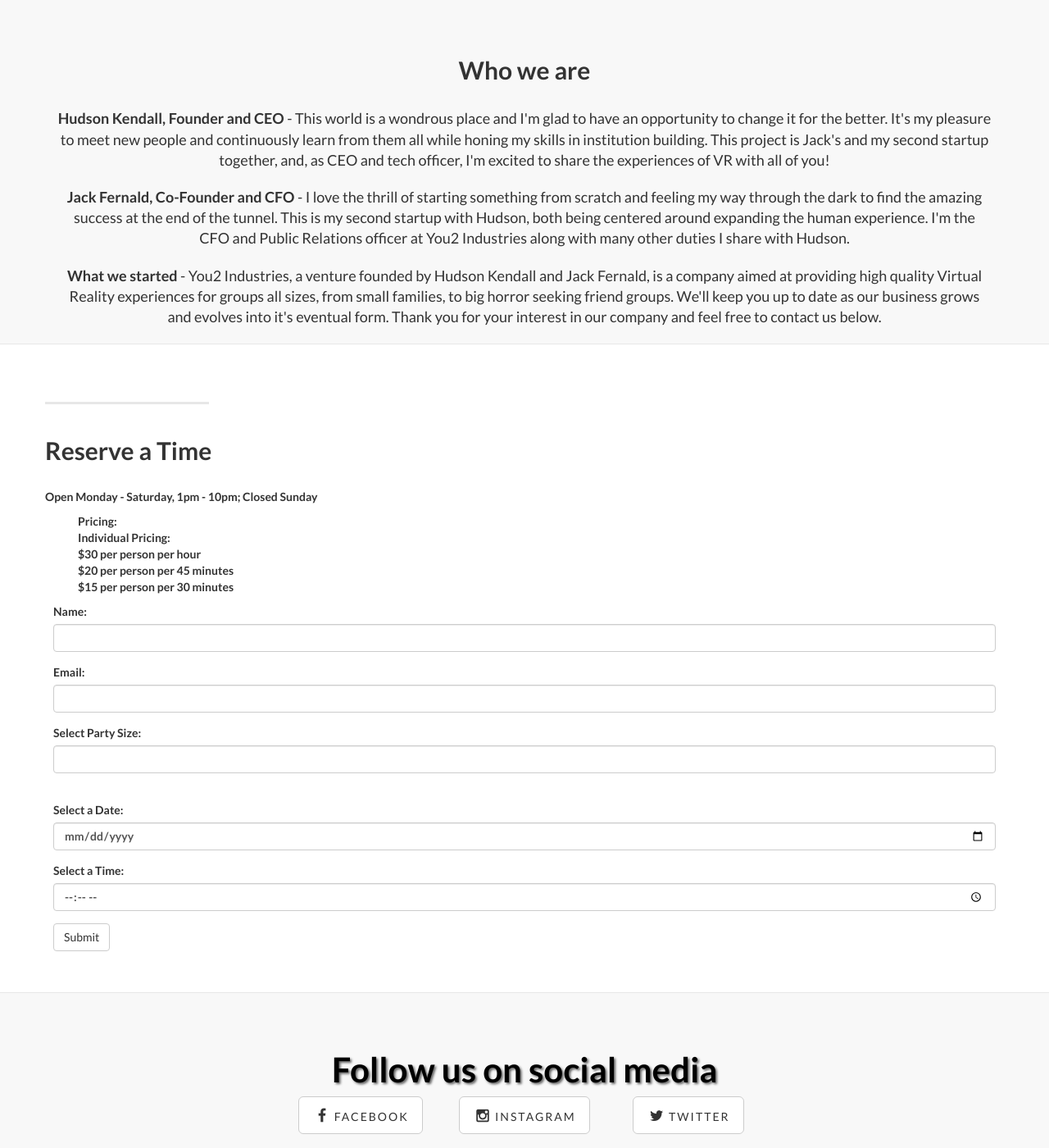
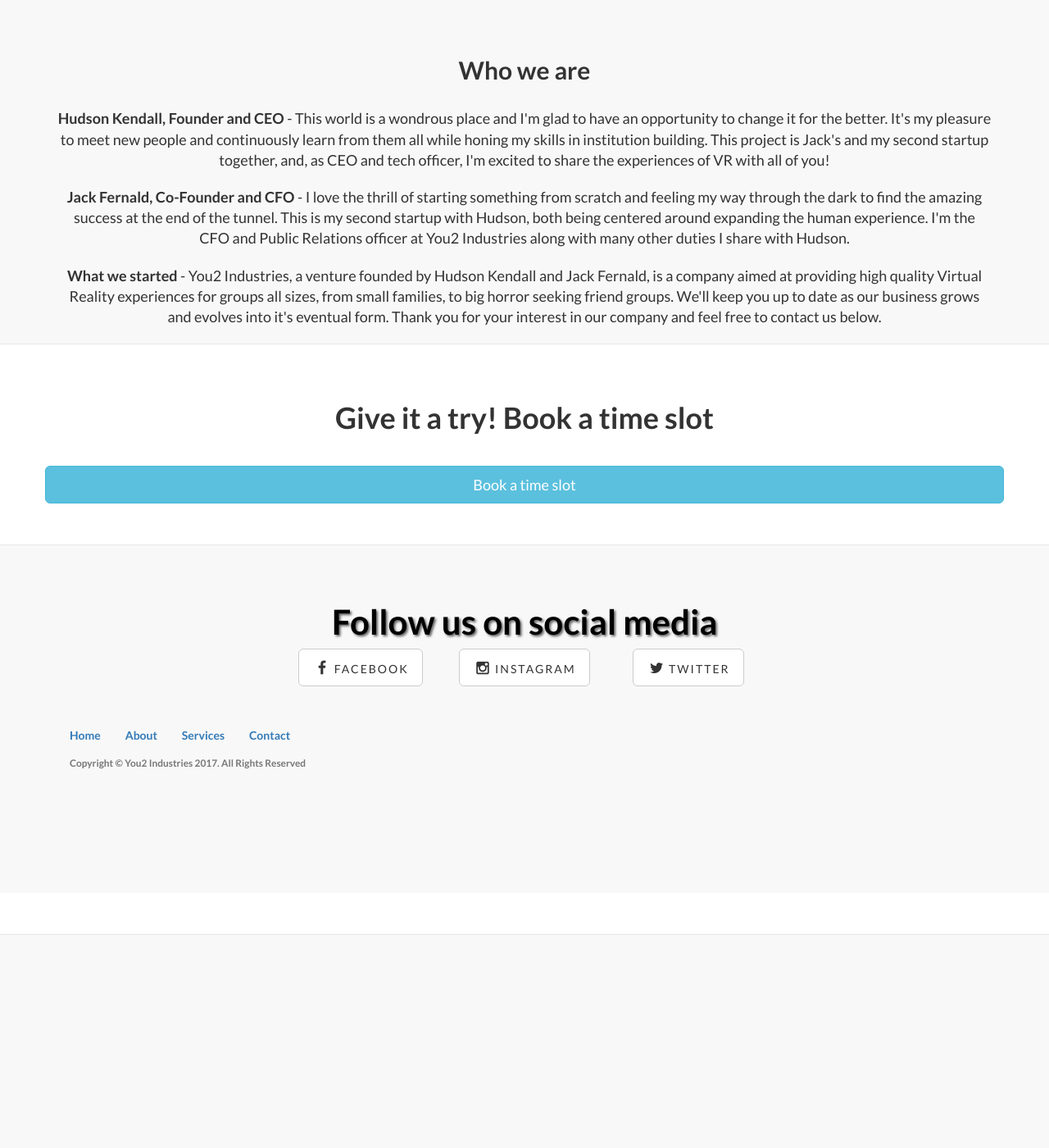
Before and after one commit to SuperContraptionGuy/GetInVRwebsite, a PHP site: page / in a window 1280 px wide. Shown: the part 4053-5453 px from the top of the page at 82% size. After the commit the page ends 5193 px from the top, so only its background shows below. Run offline with PHP 8.4, Linux system fonts and the light colour scheme; data that the repository does not hold is empty; some libraries are stand-ins or nearby versions.

Commit message:
Added square reservation

```diff
--- a/_css/landing-page.css
+++ b/_css/landing-page.css
@@ -238,16 +238,17 @@ blockquote {
     border-top: 3px solid #e7e7e7;
 }
 
+.booking{
+  padding-bottom: 2em;
+}
+
 .banner {
     padding: 100px 0;
     padding-top: 0;
     color: #f8f8f8;
     background-size: cover;
     background-color: #f8f8f8;
-
 }
-
-
 
 .banner h2 {
 
--- a/_html/index/index_1.php
+++ b/_html/index/index_1.php
@@ -316,53 +316,18 @@
     <a name="reserve"></a> <!-- Used to reference for the menu and buttons -->
       <div class="content-section-b"> <!-- div tag defines the class, which shifts the section to left -->
           <div class="container">
+            <div class="row">
+              <center><div class="booking">
+                <h1>Give it a try! Book a time slot</h1>
+              </div></center>
+            </div>
               <div class="row">
-                    <hr class="section-heading-spacer">
-                    <div class="clearfix"></div>
-                    <h2 class="section-heading">Reserve a Time</h2>
-                    <p>Open Monday - Saturday, 1pm - 10pm; Closed Sunday</p>
-                  <!-- A/B Price Testing goes here \/ -->
-
-                  <!-- Include -->
-                  <ul style="list-style-type:none;"><b>Pricing:</b>
-                    <li><b>Individual Pricing:</li>
-                    <li>$30 per person per hour</li>
-                    <li>$20 per person per 45 minutes</li>
-                    <li>$15 per person per 30 minutes</li>
-                    </ul>
-                  <!-- ============================== -->
-                    <div class="formmain">
-                    <form action="/formSubmit.php" method="POST">
-                      <div class="form-group">
-                        <label for="Name">Name:</label>
-                        <span style="width:10em;"><input type="Name" name="firstName" class="form-control keepStats" id="nameField" required></span>
-                      </div>
-                      <div class="form-group">
-                        <label for="email">Email:</label>
-                        <input type="email" name="emailAddress" class="form-control keepStats" id="email" required>
-                      </div>
-                      <div class="form-group">
-                        <label for="partsize">Select Party Size:</label>
-                        <span style="padding:5px;"><input type="number" name="numOfPeople" min="1" max="20" class="form-control keepStats" id="quantityField" required></span>
-                      </div>
-                      <div class="form-group">
-                        <label for="date">Select a Date:</label>
-                        <input type="date" name="date" class="form-control keepStats" id="date" required>
-                      </div>
-                      <div class="form-group">
-                        <label for="time">Select a Time:</label>
-                        <input type="time" name="time" class="form-control keepStats" id="time" required>
-                      </div>
-                      <input type="hidden" name="formType" value="reservation" />
-                      <button type="submit" class="btn btn-default keepStats" id="submit">Submit</button>
-                    </form>
+                  <a href="https://squareup.com/appointments/book/3GCFEB13NNG6F/you2-industries" target="_blank"class="btn btn-info btn-lg btn-block keepStats">Book a time slot</a>
                 </div>
               </div>
             </div>
 
-        </div>
         <!-- /.container -->
-
     </div>
     <!-- /.content-section-b -->
 
```
